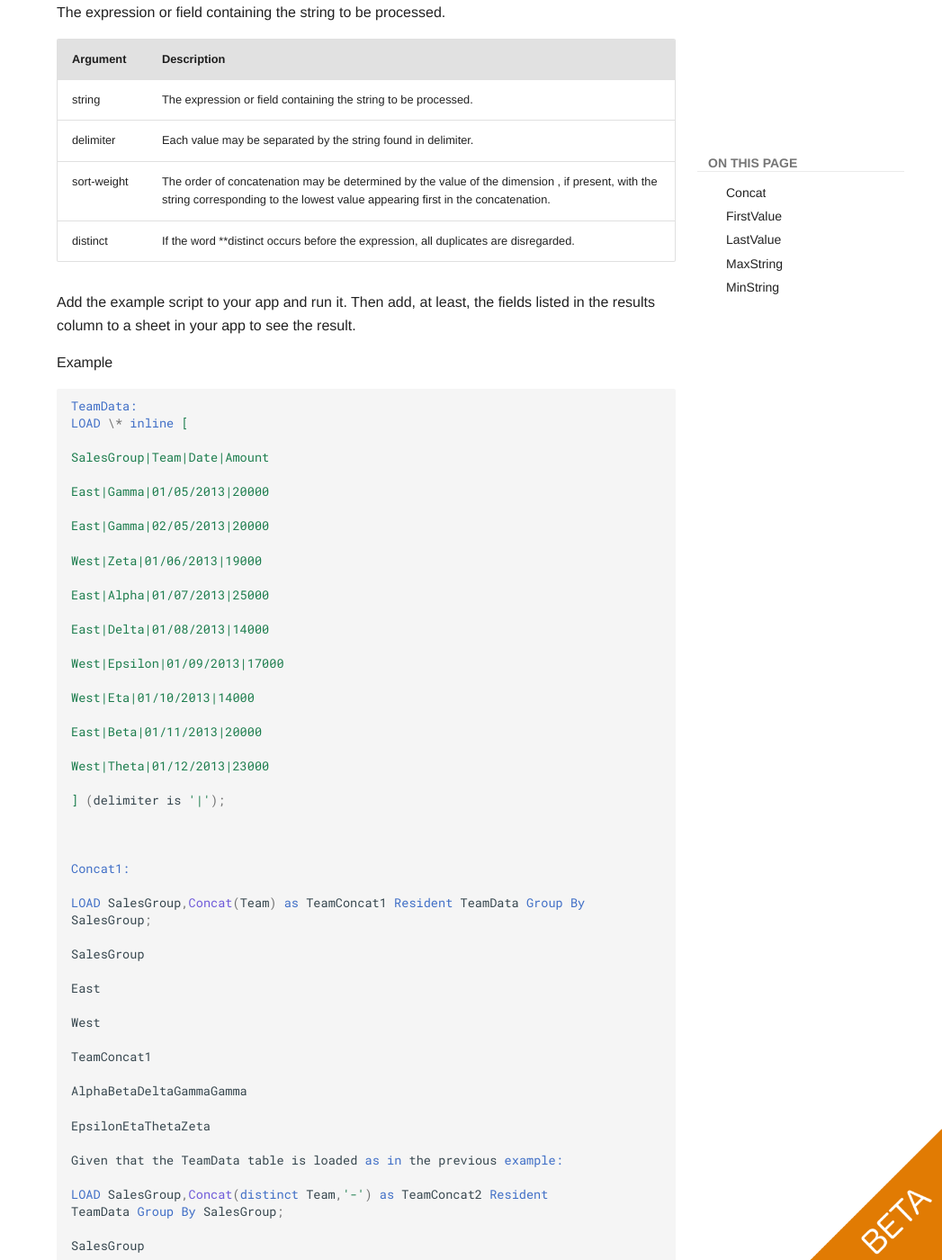
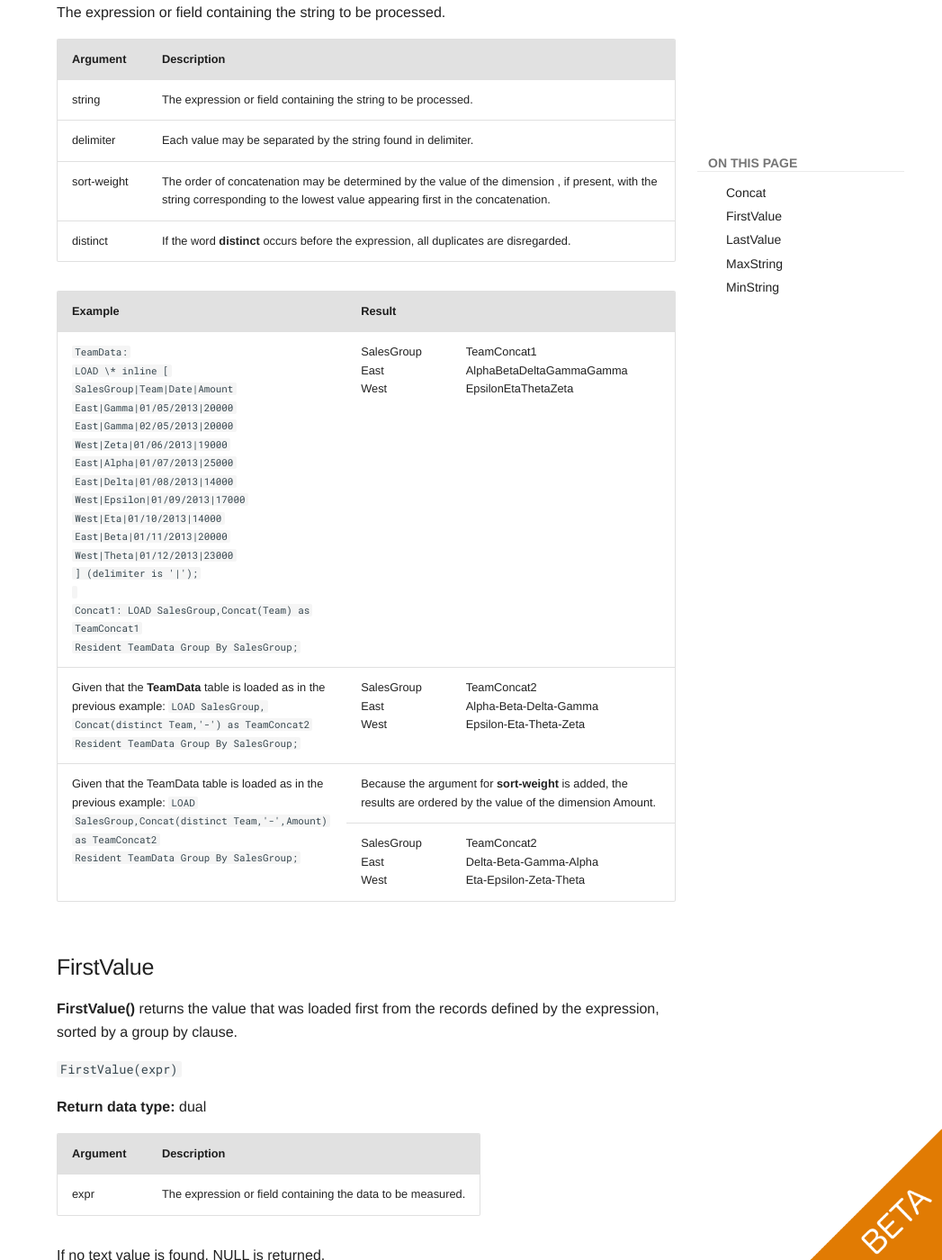
Before and after one commit to qlik-oss/core-website, an MkDocs documentation site: the page built from docs/services/qix-engine/script_syntax/01_6_String_aggregation_functions.md, in a window 1280 px wide and 1400 px high, scrolled down 607 px. Shown: the whole window at 90% size, without its empty margins (233-1280 px from the left). Built offline with MkDocs 1.6.1 and Material for MkDocs 9.7.7, drawn with Linux system fonts in a browser that asks for light colours; comment, search, counter and statistics services are not loaded; old or Windows-style settings are respelled for this version of MkDocs; some of the changed text lies outside the part shown.

````diff
--- a/docs/services/qix-engine/script_syntax/01_6_String_aggregation_functions.md
+++ b/docs/services/qix-engine/script_syntax/01_6_String_aggregation_functions.md
@@ -2,11 +2,10 @@
 
 ## Concat
 
- **Concat()** is used to combine string values. The script function returns the
-aggregated string concatenation of all values of the expression iterated
-over a number of records as defined by a group by clause.
+**Concat()** is used to combine string values. The script function returns the aggregated string concatenation of all
+values of the expression iterated over a number of records as defined by a group by clause.
 
-`Concat( [ distinct ] string [, delimiter [, sort-weight]] )`
+`Concat([ distinct ] string [, delimiter [, sort-weight]])`
 
 **Return data type:** string
 
@@ -17,106 +16,96 @@ The expression or field containing the string to be processed.
 | string      | The expression or field containing the string to be processed.|
 | delimiter   | Each value may be separated by the string found in delimiter.|
 | sort-weight | The order of concatenation may be determined by the value of the dimension , if present, with the string corresponding to the lowest value appearing first in the concatenation. |
-| distinct    | If the word **distinct occurs before the expression, all duplicates are disregarded.
+| distinct    | If the word **distinct** occurs before the expression, all duplicates are disregarded.|
 
-Add the example script to your app and run it. Then add, at least, the
-fields listed in the results column to a sheet in your app to see the
-result.
-
-Example
-
-```qlik
-TeamData:
-LOAD \* inline [
-
-SalesGroup|Team|Date|Amount
-
-East|Gamma|01/05/2013|20000
-
-East|Gamma|02/05/2013|20000
-
-West|Zeta|01/06/2013|19000
-
-East|Alpha|01/07/2013|25000
-
-East|Delta|01/08/2013|14000
-
-West|Epsilon|01/09/2013|17000
-
-West|Eta|01/10/2013|14000
-
-East|Beta|01/11/2013|20000
-
-West|Theta|01/12/2013|23000
-
-] (delimiter is '|');
-
-
-
-Concat1:
-
-LOAD SalesGroup,Concat(Team) as TeamConcat1 Resident TeamData Group By
-SalesGroup;
-
-SalesGroup
-
-East
-
-West
-
-TeamConcat1
-
-AlphaBetaDeltaGammaGamma
-
-EpsilonEtaThetaZeta
-
-Given that the TeamData table is loaded as in the previous example:
-
-LOAD SalesGroup,Concat(distinct Team,'-') as TeamConcat2 Resident
-TeamData Group By SalesGroup;
-
-SalesGroup
-
-East
-
-West
-
-TeamConcat2
-
-Alpha-Beta-Delta-Gamma
-
-Epsilon-Eta-Theta-Zeta
-
-Given that the TeamData table is loaded as in the previous example:
-
-LOAD SalesGroup,Concat(distinct Team,'-',Amount) as TeamConcat2 Resident
-TeamData Group By SalesGroup;
-```
-
-Because the argument for
- **sort-weight** is added, the results are ordered by the value of the dimension
-Amount.
-
-SalesGroup
-
-East
-
-West
-
-TeamConcat2
-
-Delta-Beta-Gamma-Alpha
-
-Eta-Epsilon-Zeta-Theta
+<table>
+<thead>
+<tr><th>Example</th><th colspan='2'>Result</th></tr>
+</thead>
+<tbody>
+<tr>
+    <td>
+    <code>
+        TeamData:<br>
+        LOAD \* inline [<br>
+        SalesGroup|Team|Date|Amount<br>
+        East|Gamma|01/05/2013|20000<br>
+        East|Gamma|02/05/2013|20000<br>
+        West|Zeta|01/06/2013|19000<br>
+        East|Alpha|01/07/2013|25000<br>
+        East|Delta|01/08/2013|14000<br>
+        West|Epsilon|01/09/2013|17000<br>
+        West|Eta|01/10/2013|14000<br>
+        East|Beta|01/11/2013|20000<br>
+        West|Theta|01/12/2013|23000<br>
+        ] (delimiter is '|');<br>
+        <br>
+        Concat1:
+        LOAD SalesGroup,Concat(Team) as TeamConcat1<br>
+        Resident TeamData Group By SalesGroup;
+    </code>
+    </td>
+    <td>
+        SalesGroup<br>
+        East<br>
+        West
+    </td>
+    <td>
+        TeamConcat1<br>
+        AlphaBetaDeltaGammaGamma<br>
+        EpsilonEtaThetaZeta
+    </td>
+</tr>
+    <tr>
+    <td>
+        Given that the <b>TeamData</b> table is loaded as in the previous example:
+        <code>
+        LOAD SalesGroup,<br>Concat(distinct Team,'-') as TeamConcat2<br>
+        Resident TeamData Group By SalesGroup;
+        </code>
+    </td>
+    <td>
+        SalesGroup<br>
+        East<br>
+        West
+    </td>
+    <td>
+        TeamConcat2<br>
+        Alpha-Beta-Delta-Gamma<br>
+        Epsilon-Eta-Theta-Zeta
+    </td>
+<tr>
+    <td rowspan='2'>
+        Given that the TeamData table is loaded as in the previous example:
+        <code>LOAD SalesGroup,Concat(distinct Team,'-',Amount) as TeamConcat2<br>
+        Resident TeamData Group By SalesGroup;</code>
+    </td>
+    <td colspan='2'>
+        Because the argument for <b>sort-weight</b> is added, the results are ordered by the value of the dimension
+        Amount.
+    </td>
+</tr>
+<tr>
+    <td>
+        SalesGroup<br>
+        East<br>
+        West
+    </td>
+    <td>
+        TeamConcat2<br>
+        Delta-Beta-Gamma-Alpha<br>
+        Eta-Epsilon-Zeta-Theta<br>
+    </td>
+</tr>
+</tbody>
+</table>
 
 ## FirstValue
 
- **FirstValue()** returns the value that was loaded first from the records defined by the
-expression, sorted by a group by clause.
+ **FirstValue()** returns the value that was loaded first from the records defined by the expression, sorted by a group
+ by clause.
 
-This function is only available as a script function.
-
-`FirstValue( expr )`
+`FirstValue(expr)`
 
 **Return data type:** dual
 
@@ -126,54 +115,50 @@ This function is only available as a script function.
 
 If no text value is found, NULL is returned.
 
-Add the example script to your app and run it. Then add, at least, the
-fields listed in the results column to a sheet in your app to see the
-result.
-
 <table>
 <thead>
-<tr class="header">
+<tr>
 <th>Example</th>
 <th>Result</th>
 <th> </th>
 </tr>
 </thead>
 <tbody>
-<tr class="odd">
-<td><p>TeamData:</p>
-<p>LOAD * inline [</p>
-<p>SalesGroup|Team|Date|Amount</p>
-<p>East|Gamma|01/05/2013|20000</p>
-<p>East|Gamma|02/05/2013|20000</p>
-<p>West|Zeta|01/06/2013|19000</p>
-<p>East|Alpha|01/07/2013|25000</p>
-<p>East|Delta|01/08/2013|14000</p>
-<p>West|Epsilon|01/09/2013|17000</p>
-<p>West|Eta|01/10/2013|14000</p>
-<p>East|Beta|01/11/2013|20000</p>
-<p>West|Theta|01/12/2013|23000</p>
-<p>] (delimiter is '|');</p>
-<p> </p>
-<p>FirstValue1:</p>
-<p>LOAD SalesGroup,FirstValue(Team) as FirstTeamLoaded Resident TeamData Group By SalesGroup;</p></td>
-<td><p>SalesGroup</p>
-<p>East</p>
-<p>West</p></td>
-<td><p>FirstTeamLoaded</p>
-<p>Gamma</p>
-<p>Zeta</p></td>
+<tr>
+<td><code>
+TeamData:<br>
+LOAD * inline [<br>
+SalesGroup|Team|Date|Amount<br>
+East|Gamma|01/05/2013|20000<br>
+East|Gamma|02/05/2013|20000<br>
+West|Zeta|01/06/2013|19000<br>
+East|Alpha|01/07/2013|25000<br>
+East|Delta|01/08/2013|14000<br>
+West|Epsilon|01/09/2013|17000<br>
+West|Eta|01/10/2013|14000<br>
+East|Beta|01/11/2013|20000<br>
+West|Theta|01/12/2013|23000<br>
+] (delimiter is '|');<br>
+ <br>
+FirstValue1:<br>
+LOAD SalesGroup,FirstValue(Team) as FirstTeamLoaded Resident TeamData Group By SalesGroup;<br></td>
+<td>SalesGroup<br>
+East<br>
+West<br></td>
+<td>FirstTeamLoaded<br>
+Gamma<br>
+Zeta</code>
+</td>
 </tr>
 </tbody>
 </table>
 
 ## LastValue
 
- **LastValue()** returns the value that was loaded last from the records defined by the
-expression, sorted by a group by clause.
+ **LastValue()** returns the value that was loaded last from the records defined by the expression, sorted by a group by
+ clause.
 
-This function is only available as a script function.
-
-`LastValue( expr )`
+`LastValue(expr)`
 
 **Return data type:** dual
 
@@ -183,56 +168,48 @@ This function is only available as a script function.
 
 If no text value is found, NULL is returned.
 
-Add the example script to your app and run it. Then add, at least, the
-fields listed in the results column to a sheet in our app to see the
-result.
-
-To get the same look as in the result column below, in the properties
-panel, under Sorting, switch from Auto to Custom, then deselect
-numerical and alphabetical sorting.
-
 <table>
 <thead>
-<tr class="header">
+<tr>
 <th>Example</th>
 <th>Result</th>
 <th> </th>
 </tr>
 </thead>
 <tbody>
-<tr class="odd">
-<td><p>TeamData:</p>
-<p>LOAD * inline [</p>
-<p>SalesGroup|Team|Date|Amount</p>
-<p>East|Gamma|01/05/2013|20000</p>
-<p>East|Gamma|02/05/2013|20000</p>
-<p>West|Zeta|01/06/2013|19000</p>
-<p>East|Alpha|01/07/2013|25000</p>
-<p>East|Delta|01/08/2013|14000</p>
-<p>West|Epsilon|01/09/2013|17000</p>
-<p>West|Eta|01/10/2013|14000</p>
-<p>East|Beta|01/11/2013|20000</p>
-<p>West|Theta|01/12/2013|23000</p>
-<p>] (delimiter is '|');</p>
-<p> </p>
-<p>LastValue1:</p>
-<p>LOAD SalesGroup,LastValue(Team) as LastTeamLoaded Resident TeamData Group By SalesGroup;</p></td>
-<td><p>SalesGroup</p>
-<p>East</p>
-<p>West</p></td>
-<td><p>LastTeamLoaded</p>
-<p>Beta</p>
-<p>Theta</p></td>
+<tr>
+<td><code>TeamData:<br>
+LOAD * inline [<br>
+SalesGroup|Team|Date|Amount<br>
+East|Gamma|01/05/2013|20000<br>
+East|Gamma|02/05/2013|20000<br>
+West|Zeta|01/06/2013|19000<br>
+East|Alpha|01/07/2013|25000<br>
+East|Delta|01/08/2013|14000<br>
+West|Epsilon|01/09/2013|17000<br>
+West|Eta|01/10/2013|14000<br>
+East|Beta|01/11/2013|20000<br>
+West|Theta|01/12/2013|23000<br>
+] (delimiter is '|');<br>
+ <br>
+LastValue1:<br>
+LOAD SalesGroup,LastValue(Team) as LastTeamLoaded Resident TeamData Group By SalesGroup;<br></td>
+<td>SalesGroup<br>
+East<br>
+West<br></td>
+<td>LastTeamLoaded<br>
+Beta<br>
+Theta</code></td>
 </tr>
 </tbody>
 </table>
 
 ## MaxString
 
-**MaxString()** finds string values in the expression and returns the last text value
-sorted over a number of records, as defined by a group by clause.
+**MaxString()** finds string values in the expression and returns the last text value sorted over a number of records,
+as defined by a group by clause.
 
-`MaxString( expr )`
+`MaxString(expr)`
 
 **Return data type:** dual
 
@@ -242,64 +219,66 @@ sorted over a number of records, as defined by a group by clause.
 
 If no text value is found, NULL is returned.
 
-Add the example script to your app and run it. Then add, at least, the
-fields listed in the results column to a sheet in your app to see the
-result.
-
 <table>
 <thead>
-<tr class="header">
+<tr>
 <th>Example</th>
 <th>Result</th>
 <th> </th>
 </tr>
 </thead>
 <tbody>
-<tr class="odd">
-<td><p>TeamData:</p>
-<p>LOAD * inline [</p>
-<p>SalesGroup|Team|Date|Amount</p>
-<p>East|Gamma|01/05/2013|20000</p>
-<p>East|Gamma|02/05/2013|20000</p>
-<p>West|Zeta|01/06/2013|19000</p>
-<p>East|Alpha|01/07/2013|25000</p>
-<p>East|Delta|01/08/2013|14000</p>
-<p>West|Epsilon|01/09/2013|17000</p>
-<p>West|Eta|01/10/2013|14000</p>
-<p>East|Beta|01/11/2013|20000</p>
-<p>West|Theta|01/12/2013|23000</p>
-<p>] (delimiter is '|');</p>
-<p> </p>
-<p>Concat1:</p>
-<p>LOAD SalesGroup,MaxString(Team) as MaxString1 Resident TeamData Group By SalesGroup;</p></td>
-<td><p>SalesGroup</p>
-<p>East</p>
-<p>West</p></td>
-<td><p>MaxString1</p>
-<p>Gamma</p>
-<p>Zeta</p></td>
+<tr>
+<td>
+<code>TeamData:<br>
+LOAD * inline [<br>
+SalesGroup|Team|Date|Amount<br>
+East|Gamma|01/05/2013|20000<br>
+East|Gamma|02/05/2013|20000<br>
+West|Zeta|01/06/2013|19000<br>
+East|Alpha|01/07/2013|25000<br>
+East|Delta|01/08/2013|14000<br>
+West|Epsilon|01/09/2013|17000<br>
+West|Eta|01/10/2013|14000<br>
+East|Beta|01/11/2013|20000<br>
+West|Theta|01/12/2013|23000<br>
+] (delimiter is '|');<br>
+ <br>
+Concat1:<br>
+LOAD SalesGroup,MaxString(Team) as MaxString1 Resident TeamData Group By SalesGroup;<br></td>
+<td>SalesGroup<br>
+East<br>
+West<br></td>
+<td>MaxString1<br>
+Gamma<br>
+Zeta
+</code>
+</td>
 </tr>
-<tr class="even">
-<td><p>Given that the TeamData table is loaded as in the previous example, and your data load script
-has the SET statement:<br />
-<code data-conditions="Targets.NotToTranslate" data-autonumposition="none">SET DateFormat='DD/MM/YYYY';</code>':</p>
-<p>LOAD SalesGroup,MaxString(Date) as MaxString2 Resident TeamData Group By SalesGroup;</p></td>
-<td><p>SalesGroup</p>
-<p>East</p>
-<p>West</p></td>
-<td><p>MaxString2</p>
-<p>01/11/2013</p>
-<p>01/12/2013</p></td>
+<tr>
+<td>Given that the TeamData table is loaded as in the previous example, and your data load script
+has the SET statement:<br>
+<code>SET DateFormat='DD/MM/YYYY';<br>
+LOAD SalesGroup,MaxString(Date) as MaxString2<br>
+Resident TeamData Group By SalesGroup;
+</code></td>
+<td>
+SalesGroup</p>
+East<br>
+West<br></td>
+<td>MaxString2<br>
+01/11/2013<br>
+01/12/2013</td>
 </tr>
 </tbody>
 </table>
 
 ## MinString
 
-**MaxString()** finds string values in the expression and returns the first text value
-sorted over a number of records, as defined by a group by clause.
+**MaxString()** finds string values in the expression and returns the first text value sorted over a number of records,
+as defined by a group by clause.
 
-`MinString( expr )`
+`MinString(expr)`
 
 **Return data type:** dual
 
@@ -309,54 +288,52 @@ sorted over a number of records, as defined by a group by clause.
 
 If no text value is found, NULL is returned.
 
-Add the example script to your app and run it. Then add, at least, the
-fields listed in the results column to a sheet in your app to see the
-result.
-
 <table>
 <thead>
-<tr class="header">
+<tr>
 <th>Example</th>
 <th>Result</th>
 <th> </th>
 </tr>
 </thead>
 <tbody>
-<tr class="odd">
-<td><p>TeamData:</p>
-<p>LOAD * inline [</p>
-<p>SalesGroup|Team|Date|Amount</p>
-<p>East|Gamma|01/05/2013|20000</p>
-<p>East|Gamma|02/05/2013|20000</p>
-<p>West|Zeta|01/06/2013|19000</p>
-<p>East|Alpha|01/07/2013|25000</p>
-<p>East|Delta|01/08/2013|14000</p>
-<p>West|Epsilon|01/09/2013|17000</p>
-<p>West|Eta|01/10/2013|14000</p>
-<p>East|Beta|01/11/2013|20000</p>
-<p>West|Theta|01/12/2013|23000</p>
-<p>] (delimiter is '|');</p>
-<p> </p>
-<p>Concat1:</p>
-<p>LOAD SalesGroup,MinString(Team) as MinString1 Resident TeamData Group By SalesGroup;</p></td>
-<td><p>SalesGroup</p>
-<p>East</p>
-<p>West</p></td>
-<td><p>MinString1</p>
-<p>Alpha</p>
-<p>Epsilon</p></td>
+<tr>
+<td><code>TeamData:<br>
+LOAD * inline [<br>
+SalesGroup|Team|Date|Amount<br>
+East|Gamma|01/05/2013|20000<br>
+East|Gamma|02/05/2013|20000<br>
+West|Zeta|01/06/2013|19000<br>
+East|Alpha|01/07/2013|25000<br>
+East|Delta|01/08/2013|14000<br>
+West|Epsilon|01/09/2013|17000<br>
+West|Eta|01/10/2013|14000<br>
+East|Beta|01/11/2013|20000<br>
+West|Theta|01/12/2013|23000<br>
+] (delimiter is '|');<br>
+ <br>
+Concat1:<br>
+LOAD SalesGroup,MinString(Team) as MinString1 Resident TeamData Group By SalesGroup;<br></td>
+<td>SalesGroup<br>
+East<br>
+West<br></td>
+<td>MinString1<br>
+Alpha<br>
+Epsilon</code></td>
 </tr>
-<tr class="even">
-<td><p>Given that the TeamData table is loaded as in the previous example, and your data load script has
+<tr>
+<td>Given that the TeamData table is loaded as in the previous example, and your data load script has
 the SET statement:<br />
-<code data-conditions="Targets.NotToTranslate" data-autonumposition="none">SET DateFormat='DD/MM/YYYY';</code>':</p>
-<p>LOAD SalesGroup,MinString(Date) as MinString2 Resident TeamData Group By SalesGroup;</p></td>
-<td><p>SalesGroup</p>
-<p>East</p>
-<p>West</p></td>
-<td><p>MinString2</p>
-<p>01/05/2013</p>
-<p>01062/2013</p></td>
+<code>SET DateFormat='DD/MM/YYYY';<br>
+LOAD SalesGroup,MinString(Date) as MinString2<br>
+Resident TeamData Group By SalesGroup;
+</td>
+<td>SalesGroup<br>
+East<br>
+West<br></td>
+<td>MinString2<br>
+01/05/2013<br>
+01062/2013<br></td>
 </tr>
 </tbody>
 </table>
````
Also changed, not shown: docs/services/qix-engine/script_syntax/01_1_Basic_aggregation_functions.md (+1 -1 lines), docs/services/qix-engine/script_syntax/01_5_Statistical_test_functions.md (+10 -20 lines).
